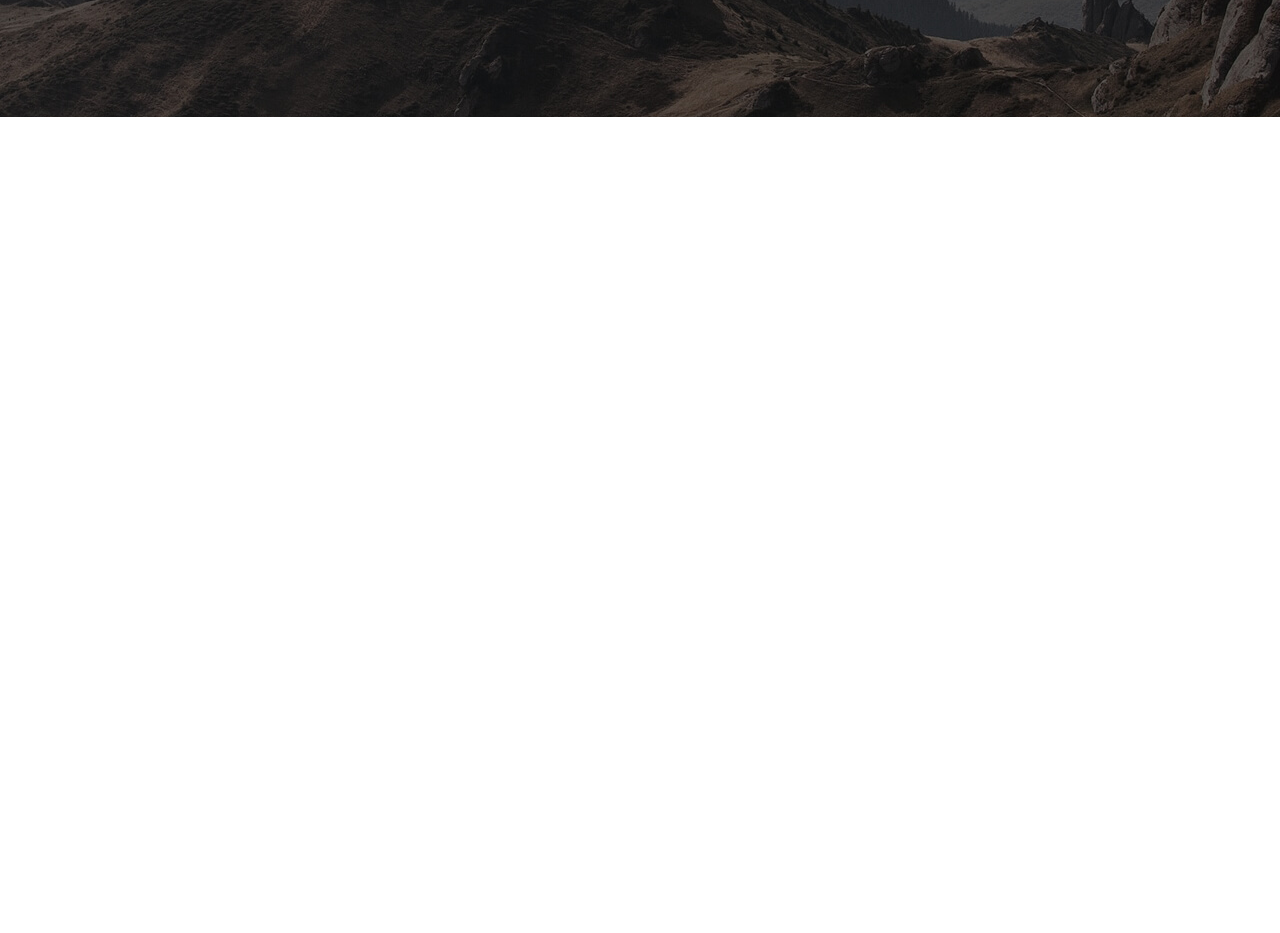
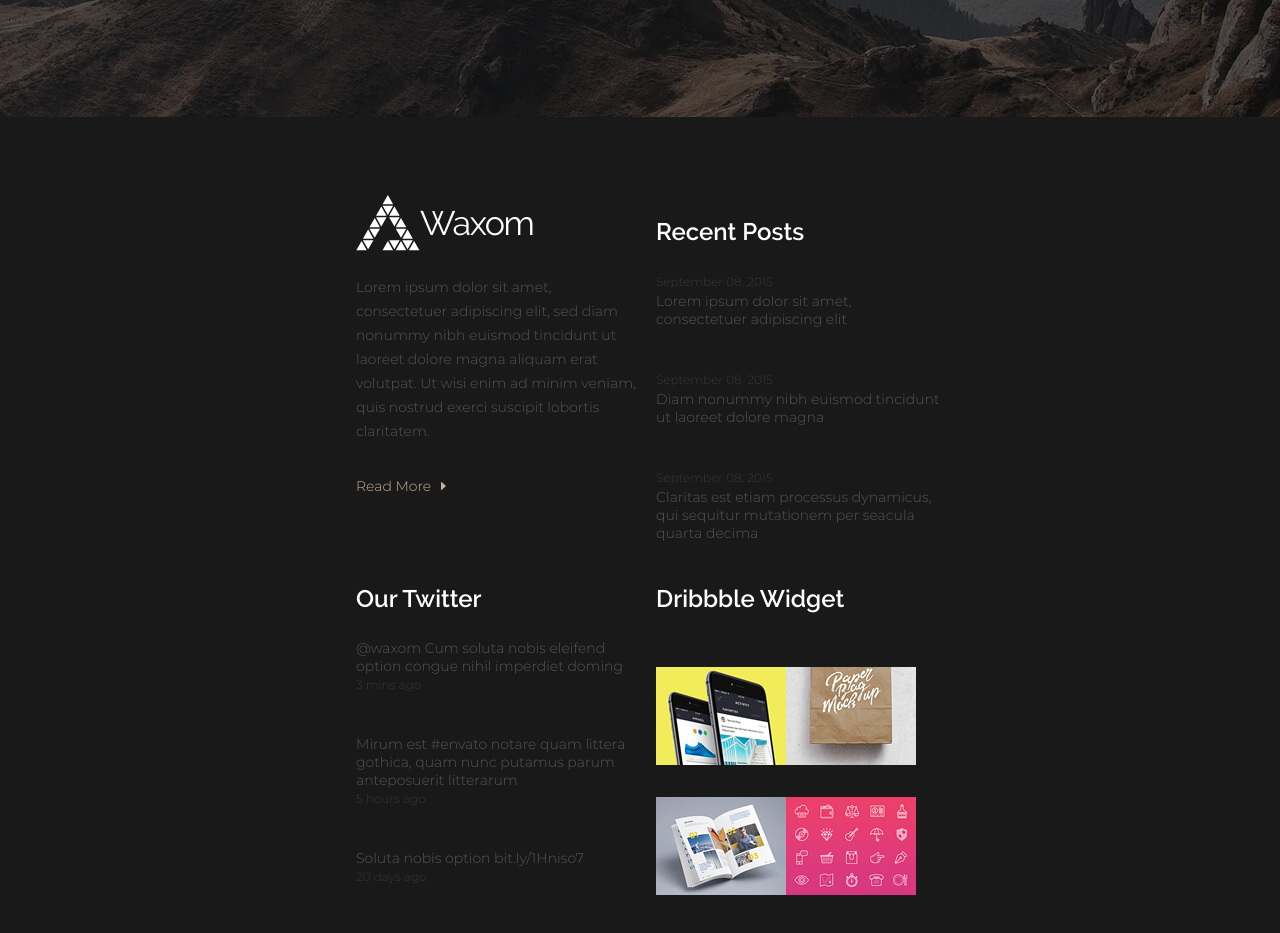
Before and after one commit to travl-sib/HTML5-CSS3_GIT, a plain HTML site: page index.html in a window 1280 px wide. Shown: the part 7657-8590 px from the top of the page. Before the commit the page ends 7774 px from the top, so only its background shows below. Drawn offline with Linux system fonts and the light colour scheme.

Commit message:
футер

```diff
--- a/css/style.css
+++ b/css/style.css
@@ -948,3 +948,93 @@ button {
 .partners img {
     margin: 0 90px 0 0;
 }
+
+.information {
+    display: flex;
+    flex-wrap: wrap;
+    justify-content: center;
+     padding: 100px 320px 101px 352px;
+    background-color: #191919;
+}
+
+.information div {
+    max-width: 300px;
+    padding: 0 10px 0 0;
+    text-align: left;
+}
+
+.information h3 {
+    color: #ffffff;
+    font-family: Raleway-SemiBold;
+    font-size: 24px;
+    margin: 0 0 26px 0;
+}
+
+.information p {
+    color: #555555;
+    font-family: Montserrat-Light;
+    font-size: 14px;
+    font-weight: 300;
+    }
+
+.information-widget{
+    display: flex;
+    flex-wrap: wrap;
+}
+
+.footer-logo{
+    margin: -22px 0 24px 0;
+}
+
+.information-waxom p {
+    line-height: 24px;
+    margin: 0 0 33px 0;
+}
+
+.information-time {
+    color: #363636;
+    font-family: Montserrat-Light;
+    font-size: 12px;
+    line-height: 20px;
+    margin: 0 0 10px 0;
+}
+
+.information-post {
+    display: inline-block;
+    margin: 0 0 42px 0;
+}
+
+.information-post:hover p {
+    color: #c7b299;
+}
+.information-post:hover span {
+    color: #fff;
+}
+
+.twit-time {
+    margin: 10px 0 0 0;
+    color: #363636;
+    font-family: Montserrat-Light;
+    font-size: 12px;
+    line-height: 20px;
+}
+
+.information-twit {
+    display: inline-block;
+     margin: 0 0 40px 0;
+}
+
+.information-twit:hover p {
+    color: #c7b299;
+}
+.information-twit:hover span {
+    color: #fff;
+}
+
+.information-widget {
+    align-items: flex-start;
+}
+
+.information-widget img {
+    margin: 0 0 0 0;
+}
--- a/index.html
+++ b/index.html
@@ -349,6 +349,59 @@
             <img src="img/3-designers.png" alt="designers logo">
             <img src="img/4-cafe.png" alt="cafe logo">
         </aside>
+        <footer>
+            <section class="information">
+                <div class="information-waxom col">
+                    <div class="main-logo footer-logo">
+                      <a href="#">
+                           <svg xmlns="http://www.w3.org/2000/svg" width="64" height="56" viewBox="0 0 64 56">
+                               <path d="M31.854 19.905L26.6 10.713h10.508zm-1.314.766H20.032l5.254-9.191zm2.628 0l5.254-9.191 5.254 9.191zm10.508 1.53l-5.254 9.189-5.254-9.188zm-13.136 0l-5.254 9.189-5.254-9.188zm-11.822.766l5.253 9.187H13.465zm21.02 9.187l5.252-9.187 5.253 9.187zm-2.63-22.97H26.6l5.254-9.19zm2.63 24.502h10.505l-5.253 9.188zm-26.273 0H23.97l-5.253 9.188zm-1.314.765l5.253 9.19H6.897zm34.152 9.19l5.254-9.19 5.254 9.19zm10.508 1.53l-5.254 9.188-5.254-9.187zm-13.135 0l-5.254 9.188-5.254-9.187zm-36.779 0h10.507L12.15 54.36zm-1.315.768l5.254 9.189H.33zm26.272 0l5.254 9.189H26.6zm13.136 0l5.253 9.189H39.738zm18.387 9.189H52.873l5.252-9.189z"/>
+                            </svg>
+                           Waxom
+                       </a>
+                    </div>
+                    <p>Lorem ipsum dolor sit amet, consectetuer adipiscing elit, sed diam nonummy nibh euismod tincidunt ut laoreet dolore magna aliquam erat volutpat. Ut wisi enim ad minim veniam, quis nostrud exerci suscipit lobortis claritatem.</p>
+                    <a href="#" class="more">Read More</a>
+                </div>
+                <div class="information-posts col">
+                    <h3>Recent Posts</h3>
+                    <a href="#" class="information-post">
+                        <span class="information-time">September 08, 2015</span>
+                        <p>Lorem ipsum dolor sit amet, consectetuer adipiscing elit</p>
+                    </a>
+                     <a href="#" class="information-post">
+                        <span class="information-time">September 08, 2015</span>
+                        <p>Diam nonummy nibh euismod tincidunt ut laoreet dolore magna</p>
+                    </a>
+                     <a href="#" class="information-post">
+                        <span class="information-time">September 08, 2015</span>
+                        <p>Claritas est etiam processus dynamicus, qui sequitur mutationem per seacula quarta decima</p>
+                    </a>
+                </div>
+                <div class="information-twitter col">
+                    <h3>Our Twitter</h3>
+                    <a href="#" class="information-twit">
+                        <p>@waxom Cum soluta nobis eleifend option congue nihil imperdiet doming</p>
+                        <span class="twit-time">3 mins ago</span>
+                    </a>
+                     <a href="#" class="information-twit">
+                        <p>Mirum est #envato notare quam littera gothica, quam nunc putamus parum anteposuerit litterarum</p>
+                        <span class="twit-time">5 hours ago</span>
+                    </a>
+                     <a href="#" class="information-twit">
+                        <p>Soluta nobis option bit.ly/1Hniso7</p>
+                        <span class="twit-time">20 days ago</span>
+                    </a>
+                </div>
+                <div class="information-widget col">
+                   <h3>Dribbble Widget</h3>
+                    <a href="#" class="widget-link"><img src="img/footer-mobile1.jpg" alt=""></a>
+                    <a href="#" class="widget-link"><img src="img/footer-bag2.png" alt=""></a>
+                    <a href="#" class="widget-link"><img src="img/footer-magazine3.jpg" alt=""></a>
+                    <a href="#" class="widget-link"><img src="img/footer4.jpg" alt=""></a>
+                </div>
+            </section>
+        </footer>
     </div>
 
 </body>
```
Also changed, not shown: img/footer-bag2.png (added), img/footer-magazine3.jpg (added), img/footer-mobile1.jpg (added), img/footer4.jpg (added).
